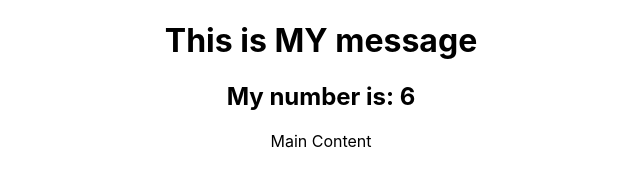
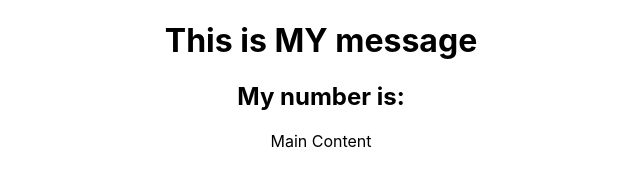
Before and after one commit to lukedevfrancis5/reactIntro, a React (Create React App) app in the folder intro_app/: page / in a window 1280 px wide. Shown: the top 172 px of the page, without its empty margins (319-959 px from the left). Built offline with nearby package versions, Linux system fonts and the light colour scheme.

Commit message:
removed some code

```diff
--- a/intro_app/src/App.js
+++ b/intro_app/src/App.js
@@ -8,8 +8,7 @@ import Footer from './components/footer';
 function App() {
   return (
     <div className="App">
-      <Header info='This is MY message'
-        myNumber= '6'/>
+      <Header info='This is MY message'/>
       <p>Main Content</p>
       <Footer trademark='page by Luke Francis'/>
     </div>
```
